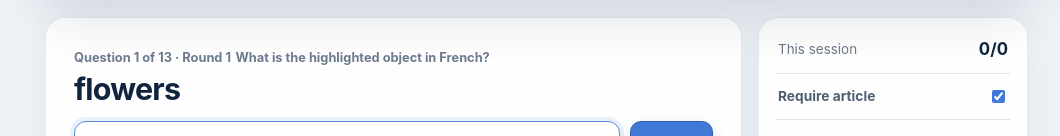
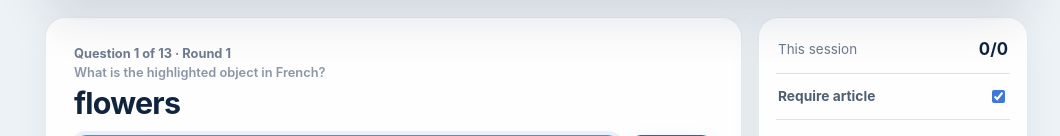
Before and after one commit to pelld/VocabScape, a Svelte app: page / in a window 1280 px wide. Shown: the part 958-1094 px from the top of the page, without its empty margins (220-1280 px from the left). Built offline with nearby package versions, Linux system fonts and the light colour scheme.

Commit message:
Show quiz round progress clearly

```diff
--- a/src/app.css
+++ b/src/app.css
@@ -213,7 +213,8 @@ button { color: inherit; }
 
 .practice-card { padding: clamp(18px, 2.3vw, 28px); }
 .settings-card { padding: 17px; }
-.prompt-label { color: #6d7b8f; font-size: 0.8rem; font-weight: 700; }
+.prompt-label { display: block; color: #6d7b8f; font-size: 0.8rem; font-weight: 700; }
+.prompt-secondary { margin-top: 4px; color: #8b96a5; font-weight: 600; }
 
 .practice-card h2 {
   margin: 5px 0 14px;
```
